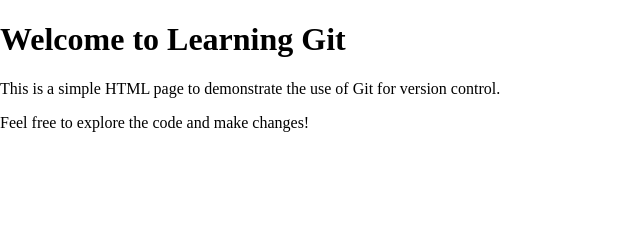
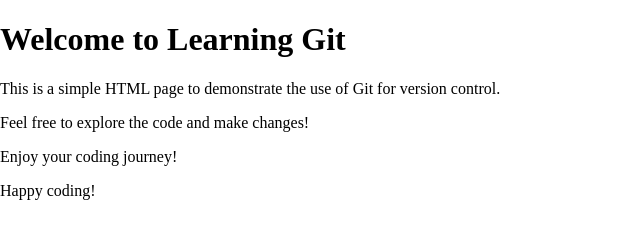
Before and after one commit to sapansaxena2/javascript, a plain HTML site: page index.html in a window 1280 px wide. Shown: the whole page, without its empty margins (0-640 px from the left). Drawn offline with Linux system fonts and the light colour scheme.

Commit message:
add few more pera

```diff
--- a/index.html
+++ b/index.html
@@ -10,6 +10,8 @@
     <h1>Welcome to Learning Git</h1>
     <p>This is a simple HTML page to demonstrate the use of Git for version control.</p>
     <p>Feel free to explore the code and make changes!</p>
+    <p>Enjoy your coding journey!</p>
+    <p>Happy coding!</p>
 
 </body>
 </html>
```
